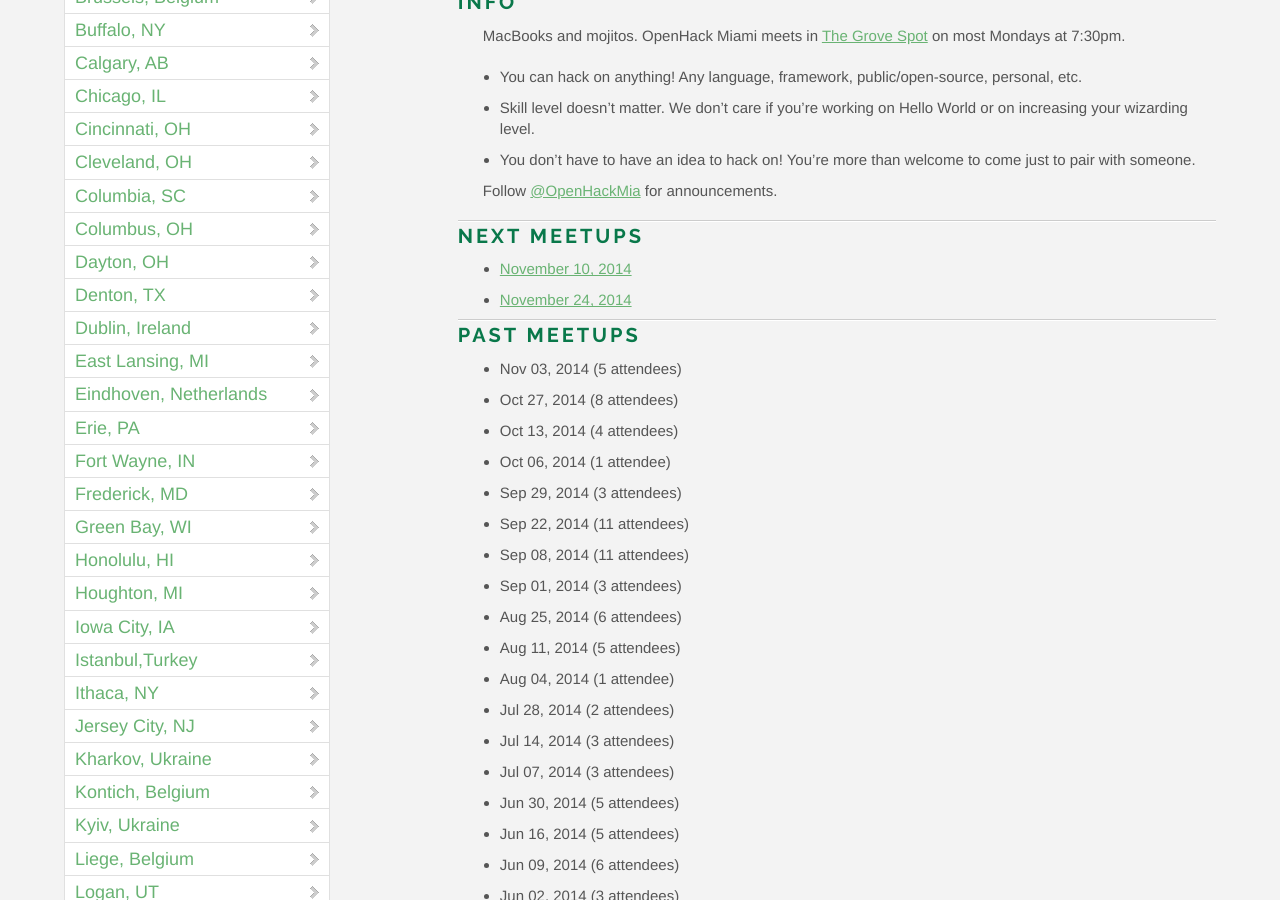
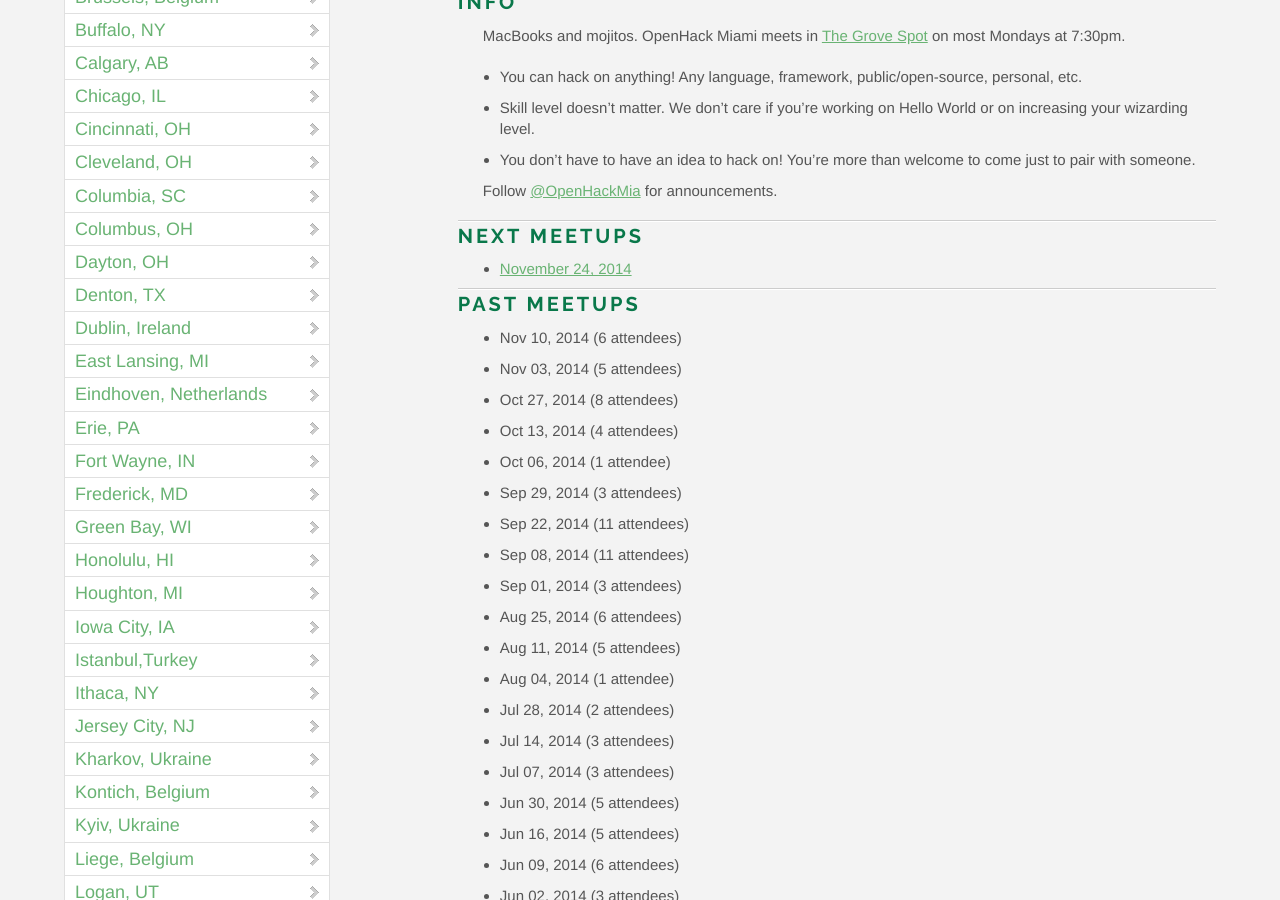
Before and after one commit to OpenHack/openhack.github.com, a Jekyll site: the page built from miami/index.markdown, in a window 1280 px wide and 900 px high, scrolled down 733 px. Built offline with Jekyll 4.4.1, drawn with Linux system fonts in a browser that asks for light colours; nearby versions of some CDN libraries; comment, search, counter and statistics services are not loaded.

Commit message:
Miami attendee info update

```diff
--- a/miami/index.markdown
+++ b/miami/index.markdown
@@ -19,11 +19,11 @@ Follow [@OpenHackMia](http://twitter.com/openhackmia) for announcements.
 
 ### Next meetups
 
-* [November 10, 2014](http://www.meetup.com/miamirb/events/216014092/)
 * [November 24, 2014](http://www.meetup.com/miamirb/events/216014152/)
 
 ### Past meetups
 
+* Nov 10, 2014 (6 attendees)
 * Nov 03, 2014 (5 attendees)
 * Oct 27, 2014 (8 attendees)
 * Oct 13, 2014 (4 attendees)
```
